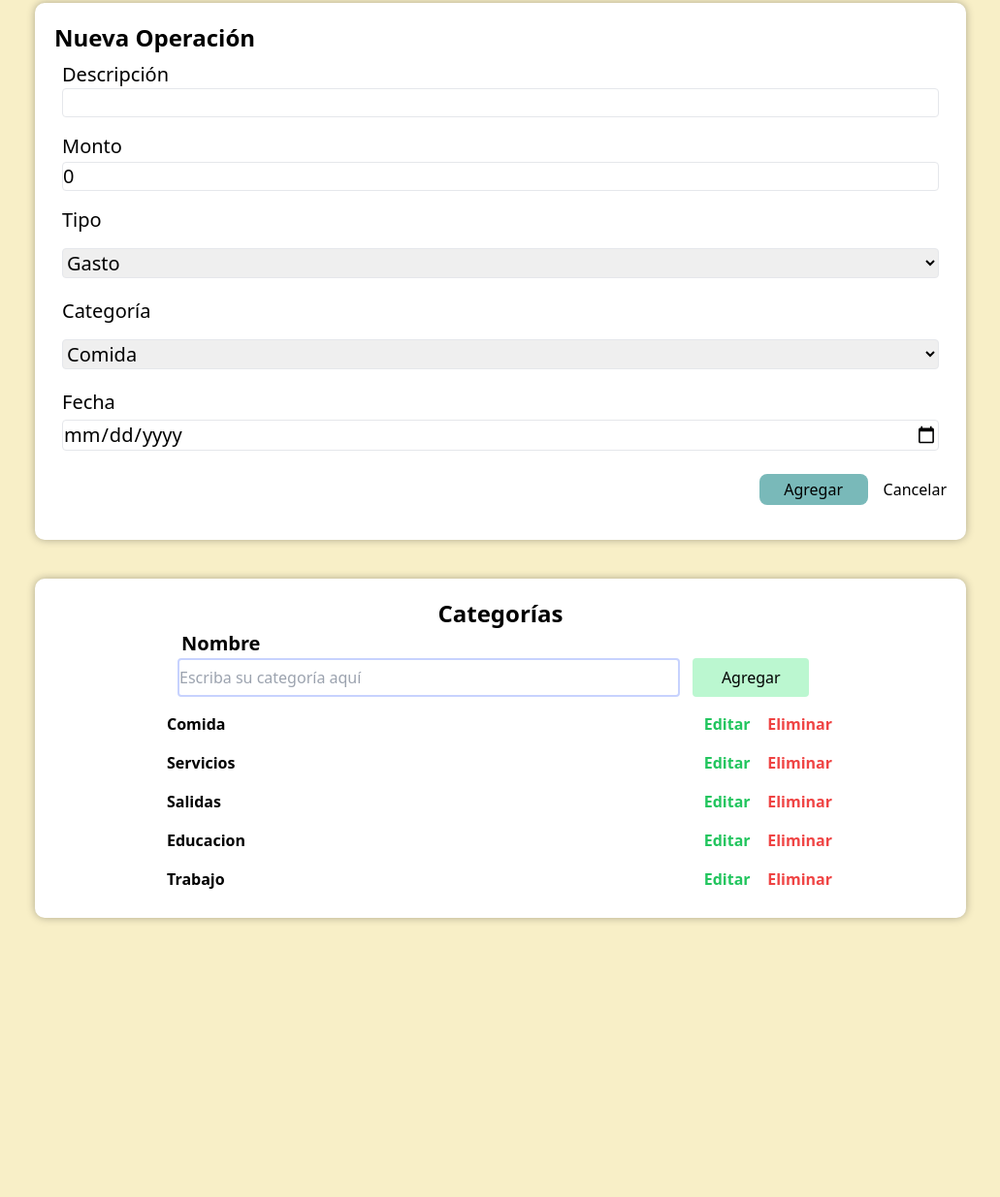
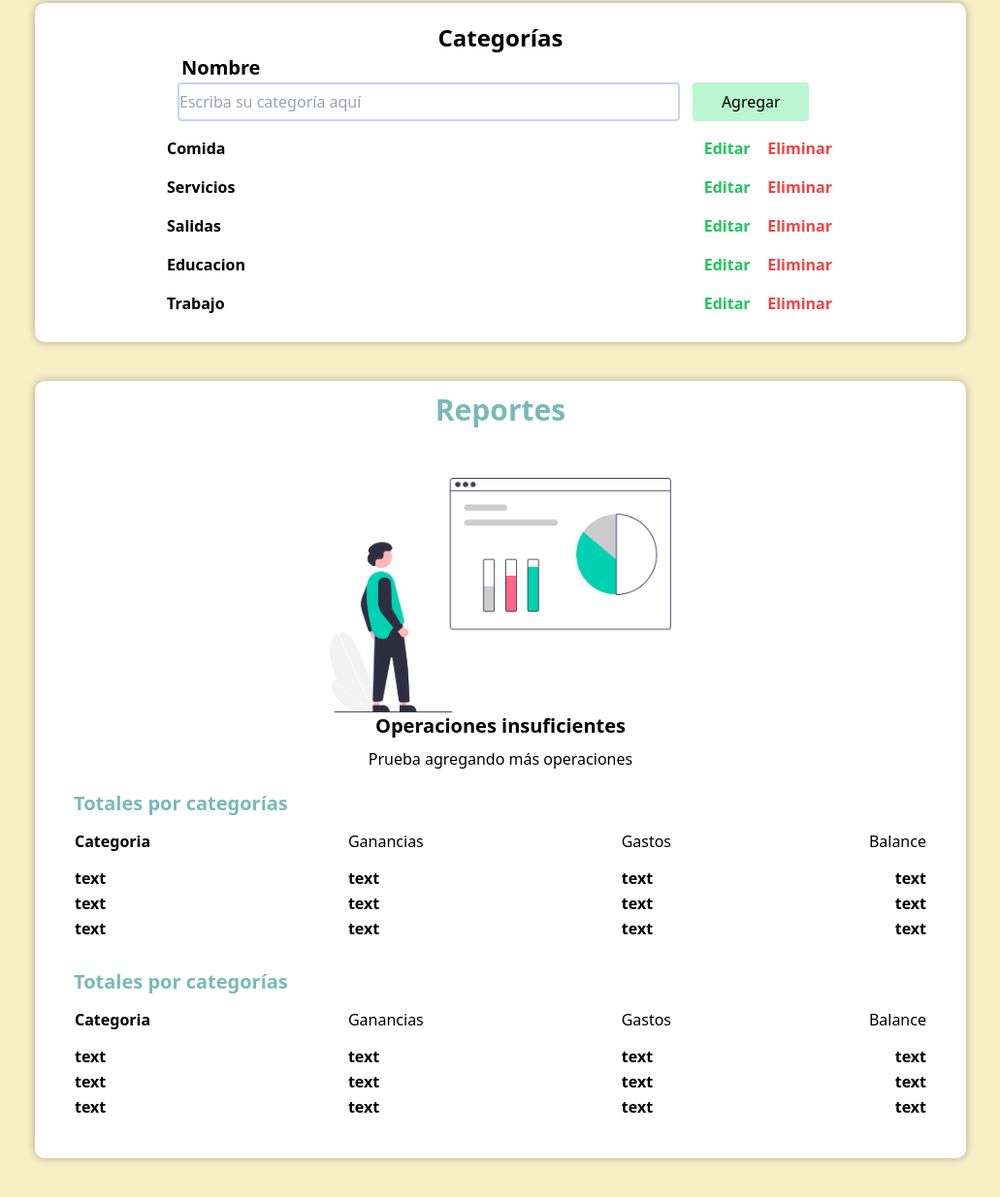
Before and after one commit to ValeriaMercado/TP_AhorrADAs, a plain HTML site: page index.html in a window 1280 px wide. Shown: the part 1257-2492 px from the top of the page at 97% size, without its empty margins (124-1155 px from the left). Before the commit the page ends 2244 px from the top, so only its background shows below. Drawn offline with nearby package versions, Linux system fonts and the light colour scheme.

Commit message:
modifying index

```diff
--- a/index.html
+++ b/index.html
@@ -247,117 +247,6 @@
         </form>
     </div>
     <!------------------------- CATEGORIES ------------------------------->
-    <div
-        class="container mx-auto w-3/4 bg-[#ffffff] rounded-[10px] shadow-[0px_0px_8px_rgba(0,0,0,.3)] mt-10 p-5 hidden">
-        <h2 class="text-2xl font-bold">Categorías</h2>
-        <div class="container mx-auto p-2 w-full columns-1">
-            <label class="text-l grid grid-rows-2">Nombre
-                <input type="text" name="description" id="description" class="border black w-2/3 rounded p-1">
-                <button class="bg-[#79b9b9] border black w-1/3 rounded-lg p-1">Agregar</button>
-            </label>
-        </div>
-        <div class="w-full grid grid-rows grid-flow-col gap-3 m-auto mb-2" id="">
-            <div class="" id="categoryFood">
-                <span class="mx-2 text-[#79b9b9]">Comida</span>
-            </div>
-            <div class="ml-52">
-                <a href="#" class="mx-2 text-blue-500">Editar</a>
-                <a href="#" class="ml-2 mr-2 text-red-500">Eliminar</a>
-            </div>
-        </div>
-        <div class="w-full grid grid-rows grid-flow-col gap-3 m-auto mb-2" id="">
-            <div class="" id="categoryService">
-                <span class="mx-2 text-[#79b9b9]">Servicios</span>
-            </div>
-            <div class="ml-52">
-                <a href="#" class="mx-2 text-blue-500">Editar</a>
-                <a href="#" class="ml-2 mr-2 text-red-500">Eliminar</a>
-            </div>
-        </div>
-        <div class="w-full grid grid-rows grid-flow-col gap-3 m-auto mb-2" id="">
-            <div class="" id="">
-                <span class="mx-2 text-[#79b9b9]">Salidas</span>
-            </div>
-            <div class="ml-52">
-                <a href="#" class="mx-2 text-blue-500">Editar</a>
-                <a href="#" class="ml-2 mr-2 text-red-500">Eliminar</a>
-            </div>
-        </div>
-        <div class="w-full grid grid-rows grid-flow-col gap-3 m-auto mb-2" id="">
-            <div class="" id="">
-                <span class="mx-2 text-[#79b9b9]">Educación</span>
-            </div>
-            <div class="ml-52">
-                <a href="#" class="mx-2 text-blue-500">Editar</a>
-                <a href="#" class="ml-2 mr-2 text-red-500">Eliminar</a>
-            </div>
-        </div>
-        <div class="w-full grid grid-rows grid-flow-col gap-3 m-auto mb-2" id="">
-            <div class="" id="">
-                <span class="mx-2 text-[#79b9b9]">Transporte</span>
-            </div>
-            <div class="ml-52">
-                <a href="#" class="mx-2 text-blue-500">Editar</a>
-                <a href="#" class="ml-2 mr-2 text-red-500">Eliminar</a>
-            </div>
-        </div>
-        <div class="w-full grid grid-rows grid-flow-col gap-3 m-auto mb-2" id="">
-            <div class="" id="">
-                <span class="mx-2 text-[#79b9b9]">Trabajo</span>
-            </div>
-            <div class="ml-52">
-                <a href="#" class="mx-2 text-blue-500">Editar</a>
-                <a href="#" class="ml-2 mr-2 text-red-500">Eliminar</a>
-            </div>
-        </div>
-    </div>
-    <!------------------------- NEW OPERATION ------------------------------->
-    <div class="container mx-auto w-3/4 bg-[#ffffff] rounded-[10px] shadow-[0px_0px_8px_rgba(0,0,0,.3)] mt-10 p-5 ">
-        <h2 class="text-2xl font-bold">Nueva Operación</h2>
-        <form>
-            <div class="container mx-auto p-2 w-full columns-1">
-                <label class="text-xl">Descripción
-                    <input type="text" name="description" id="description" class="border black w-full rounded"></label>
-            </div>
-            <div class="container mx-auto p-2 w-full columns-1">
-                <label class="text-xl grid grid-rows-2">Monto
-                    <input type="number" class="border black w-full rounded" name="amount" id="amount"
-                        value="0"></label>
-            </div>
-            <div class="container mx-auto p-2 w-full columns-1 ">
-                <label class="text-xl grid grid-rows-2">Tipo
-                    <select class="my-1 w-2/2 border black w-full rounded">
-                        <option>Gasto</option>
-                        <option>Ganancia</option>
-                    </select>
-                </label>
-            </div>
-            <div class="container mx-auto p-2 w-full columns-1">
-                <label class="text-xl grid grid-rows-2">Categoría
-                    <select class="my-1 w-2/2 border black w-full rounded">
-                        <option>Comida</option>
-                        <option>Servicios</option>
-                        <option>Salidas</option>
-                        <option>Educación</option>
-                        <option>Transporte</option>
-                        <option>Trabajo</option>
-                    </select>
-                </label>
-            </div>
-            <div class="container mx-auto p-2 w-full columns-1">
-                <label class="text-xl grid grid-rows-2">Fecha
-                    <input type="date" class="border black w-full rounded">
-                </label>
-            </div>
-            <div class="flex flex-row-reverse space-x-4 space-x-reverse">
-                <button>Cancelar</button>
-                <button
-                    class="w-28 my-4 h-8 bg-green text-black bg-[#79b9b9] hover:bg-[#ffe1a8] rounded-lg m-auto">Agregar</button>
-            </div>
-        </form>
-    </div>
-
-    <!------------------------- CATEGORIES ------------------------------->
 
     <div class="container mx-auto w-3/4 bg-[#ffffff] rounded-[10px] shadow-[0px_0px_8px_rgba(0,0,0,.3)] mt-10 mb-10 p-5"
         id="container-categories">
@@ -431,6 +320,105 @@
             </li>
         </ul>
     </div>
+<!-- ------------------------------------------REPORTES-------------------------------------------------------------------->
+<div id="reports"
+class="bg-[#ffffff] rounded-[10px] shadow-[0px_0px_8px_rgba(0,0,0,.3)] m-auto px-10 flex flex-col justify-between w-3/4 mb-10 ">
+<section class=>
+    <h2 class="text-3xl text-[#79b9b9] font-bold mt-3 font-sans text-center">Reportes</h2>
+    <section class=" py-5 flex flex-col items-center">
+        <img src="images/reportsimage.png" alt="reportsImage" class=" mt-8 w-[40%] ">
+        <p class="text-center mb-2 text-xl font-semibold">Operaciones insuficientes</p>
+        <p class="text-center">Prueba agregando más operaciones</p>
+    </section>
+
+    <section class="mb-7">
+        <h3 class="mb-3 text-xl text-[#79b9b9] font-bold">Totales
+            por categorías</h3>
+        <div>
+            <table class="w-full">
+                <thead>
+                    <tr class="flex justify-between mb-3">
+                        <th>Categoria</th>
+                        <th class="ml-8 font-medium">Ganancias</th>
+                        <th class="ml-8 font-medium">Gastos</th>
+                        <th class="ml-8 font-medium">Balance</th>
+                    </tr>
+                </thead>
+                <tbody>
+                    <tr class="flex justify-between">
+                        <th>text</th>
+                        <th class="ml-8">text</th>
+                        <th class="ml-8">text</th>
+                        <th class="ml-8">text</th>
+                    </tr>
+                    </thead>
+                <tbody>
+                <tbody>
+                    <tr class="flex justify-between">
+                        <th>text</th>
+                        <th class="ml-8">text</th>
+                        <th class="ml-8">text</th>
+                        <th class="ml-8">text</th>
+                    </tr>
+                    </thead>
+                <tbody>
+                <tbody>
+                    <tr class="flex justify-between">
+                        <th>text</th>
+                        <th class="ml-8">text</th>
+                        <th class="ml-8">text</th>
+                        <th class="ml-8">text</th>
+                    </tr>
+                    </thead>
+            </table>
+        </div>
+    </section>
+
+    <section class="mb-10">
+        <h3 class="mb-3 text-xl text-[#79b9b9] font-bold">Totales
+            por categorías</h3>
+        <div>
+            <table class="w-full">
+                <thead>
+                    <tr class="flex justify-between mb-3">
+                        <th>Categoria</th>
+                        <th class="ml-8 font-medium">Ganancias</th>
+                        <th class="ml-8 font-medium">Gastos</th>
+                        <th class="ml-8 font-medium">Balance</th>
+                    </tr>
+                </thead>
+                <tbody>
+                    <tr class="flex justify-between">
+                        <th>text</th>
+                        <th class="ml-8">text</th>
+                        <th class="ml-8">text</th>
+                        <th class="ml-8">text</th>
+                    </tr>
+                    </thead>
+                <tbody>
+                <tbody>
+                    <tr class="flex justify-between">
+                        <th>text</th>
+                        <th class="ml-8">text</th>
+                        <th class="ml-8">text</th>
+                        <th class="ml-8">text</th>
+                    </tr>
+                    </thead>
+                <tbody>
+                <tbody>
+                    <tr class="flex justify-between">
+                        <th>text</th>
+                        <th class="ml-8">text</th>
+                        <th class="ml-8">text</th>
+                        <th class="ml-8">text</th>
+                    </tr>
+                    </thead>
+            </table>
+        </div>
+    </section>
+</section>
+
+</div>
     <script src="script.js"></script>
 </body>
 
```
